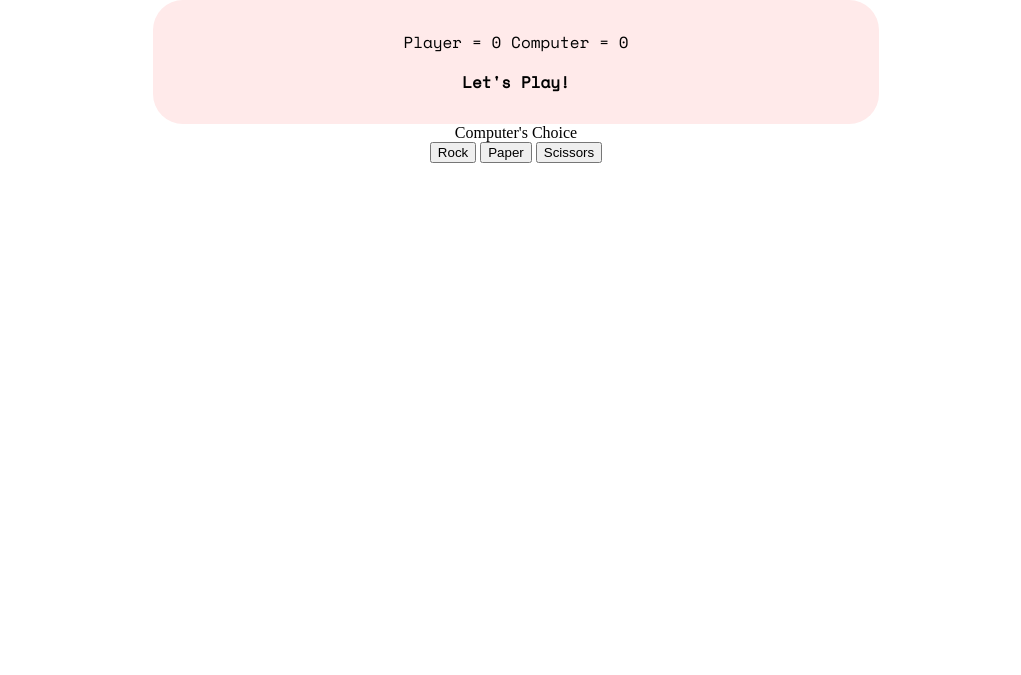
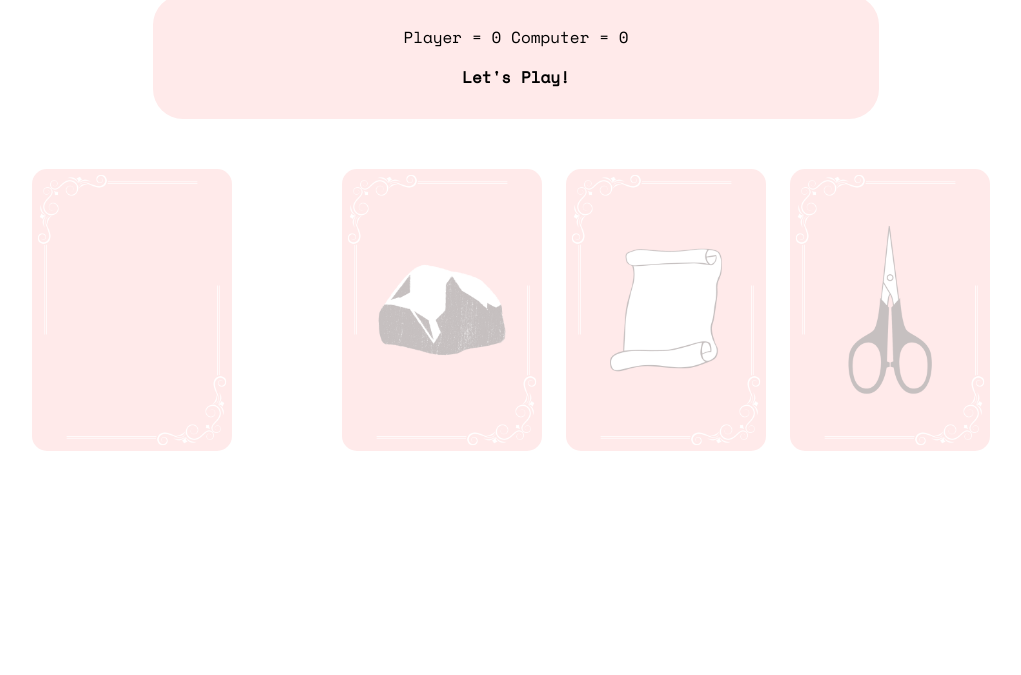
Before and after one commit to emilyshawkins/rock-paper-scissors, a plain HTML site: page index.html in a window 1280 px wide. Shown: the part 125-800 px from the top of the page, without its empty margins (124-1145 px from the left). Drawn offline with nearby package versions, Linux system fonts and the light colour scheme; a web font is replaced by a local one.

Commit message:
added images, modified UI design for added images

```diff
--- a/index.html
+++ b/index.html
@@ -21,11 +21,24 @@
                 <p id="description">Let's Play!</p>
             </div>
 
-            <div>Computer's Choice</div>
+            <div id="game">
 
-            <button id="rock">Rock</button>
-            <button id="paper">Paper</button>
-            <button id="scissors">Scissors</button>
+                <div class="comp-card front">
+                    <img src="images/blank.png" alt="computer's card">
+                </div>
+
+                <div id="cards">
+                    <button id="rock">
+                        <img src="images/1.png" alt="rock">
+                    </button>
+                    <button id="paper">
+                        <img src="images/2.png" alt="paper">
+                    </button>
+                    <button id="scissors">
+                        <img src="images/3.png" alt="scissors">
+                    </button>
+                </div>
+            </div>
 
         </div>
 
--- a/style.css
+++ b/style.css
@@ -2,7 +2,7 @@ h1 {
     font-family: 'Playfair Display';
     font-weight: 800px;
     font-size: 60px;
-    margin-top: 30px;
+    margin-top: 25px;
     margin-bottom: 15px;
 }
 
@@ -26,3 +26,34 @@ h1 {
     font-weight: bold;
     margin-bottom: 0;
 }
+
+img {
+    width: 200px;
+    border-radius: 15px;
+}
+
+button {
+    position: static;
+    background-color: #ffeaea00;
+    border: 0;
+    padding: 0;
+    margin: 0px 10px;
+    transition: transform .5s;
+}
+
+button:hover {
+    transform: scale(1.1);
+    border: 5px solid #e69494;
+    border-radius: 20px;
+}
+
+#game {
+    margin-top: 50px;
+    display: grid;
+    grid-template-columns: auto auto;
+    justify-content: center;
+}
+
+.comp-card {
+    margin-right: 100px;
+}
```
Also changed, not shown: images/1.png (added), images/2.png (added), images/3.png (added), images/blank.png (added).
